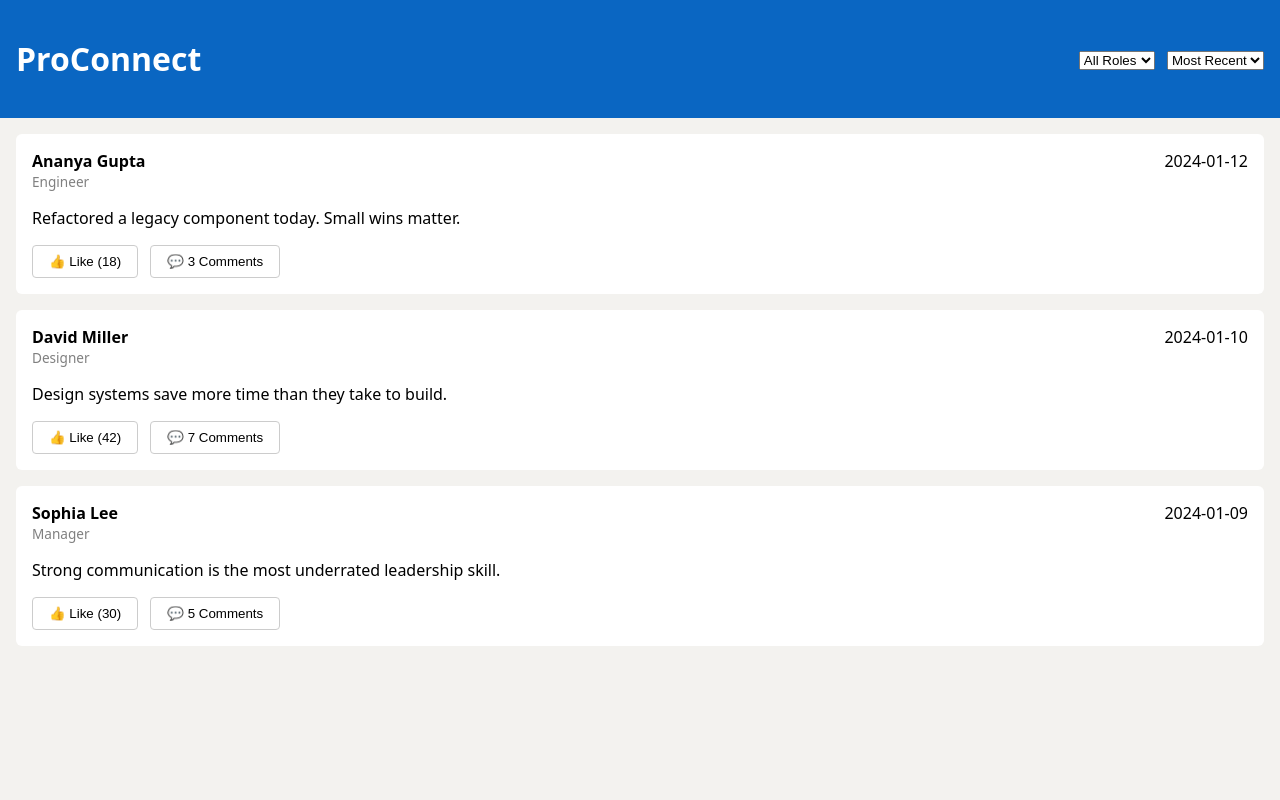
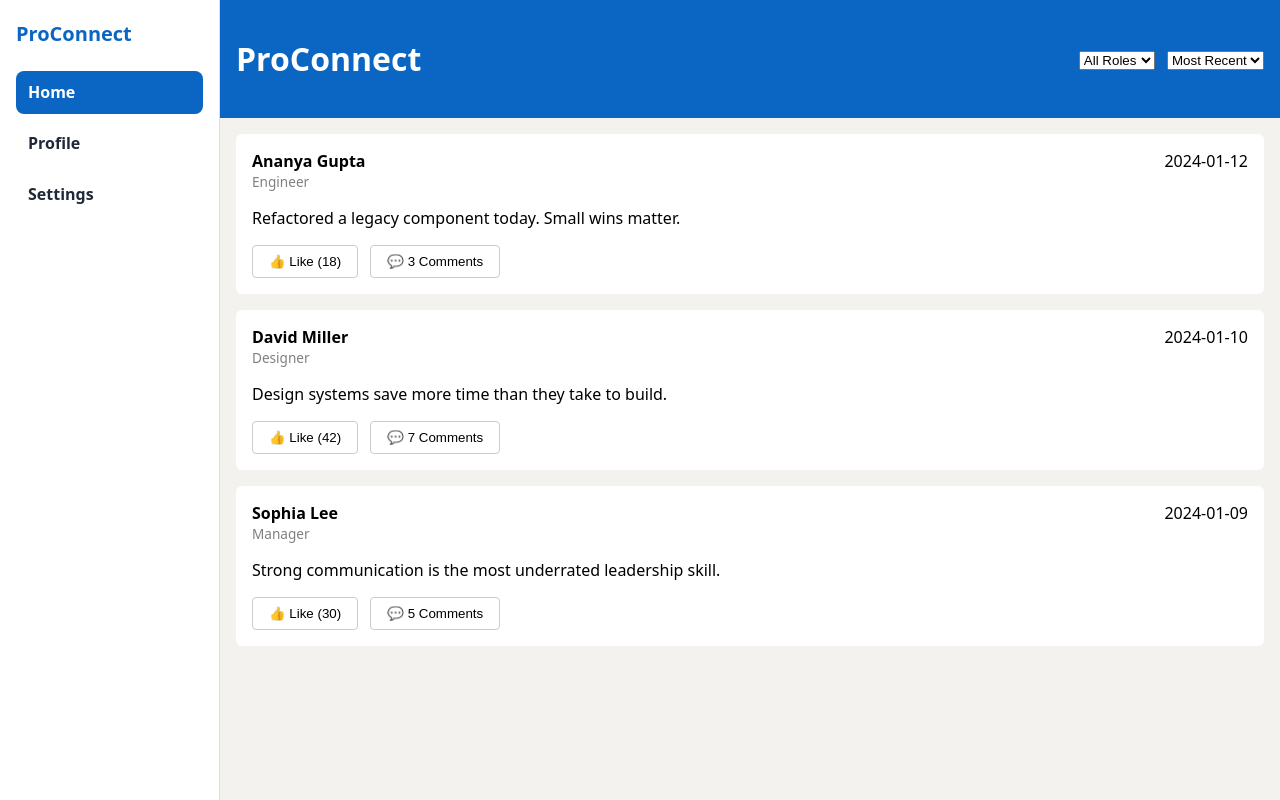
Before and after one commit to simsontilak/ai-course-week1, a website: page index.html in a window 1280 px wide. Drawn offline with Linux system fonts and the light colour scheme.

Commit message:
ai changes

```diff
--- a/index.html
+++ b/index.html
@@ -7,7 +7,14 @@
   <link rel="stylesheet" href="styles.css" />
 </head>
 <body>
-  <!-- TODO: Add sidebar with navigation links -->
+  <aside class="sidebar">
+    <div class="sidebar-brand">ProConnect</div>
+    <nav class="sidebar-nav" aria-label="Main navigation">
+      <a href="#" class="nav-link active">Home</a>
+      <a href="#" class="nav-link">Profile</a>
+      <a href="#" class="nav-link">Settings</a>
+    </nav>
+  </aside>
 
   <div class="main-content">
     <header class="header">
--- a/styles.css
+++ b/styles.css
@@ -4,10 +4,52 @@ body {
   background-color: #f3f2ef;
 }
 
-/* TODO: Add sidebar styles */
+.sidebar {
+  position: fixed;
+  top: 0;
+  left: 0;
+  width: 220px;
+  height: 100vh;
+  background-color: #ffffff;
+  border-right: 1px solid #ddd;
+  padding: 1.25rem 1rem;
+  box-sizing: border-box;
+}
+
+.sidebar-brand {
+  font-size: 1.25rem;
+  font-weight: 700;
+  color: #0a66c2;
+  margin-bottom: 1.5rem;
+}
+
+.sidebar-nav {
+  display: flex;
+  flex-direction: column;
+  gap: 0.5rem;
+}
+
+.nav-link {
+  text-decoration: none;
+  color: #1f2937;
+  padding: 0.65rem 0.75rem;
+  border-radius: 8px;
+  font-weight: 600;
+  transition: background-color 0.2s, color 0.2s;
+}
+
+.nav-link:hover {
+  background-color: #e8f1fb;
+  color: #0a66c2;
+}
+
+.nav-link.active {
+  background-color: #0a66c2;
+  color: #ffffff;
+}
 
 .main-content {
-  margin-left: 0;
+  margin-left: 220px;
 }
 
 .header {
```
